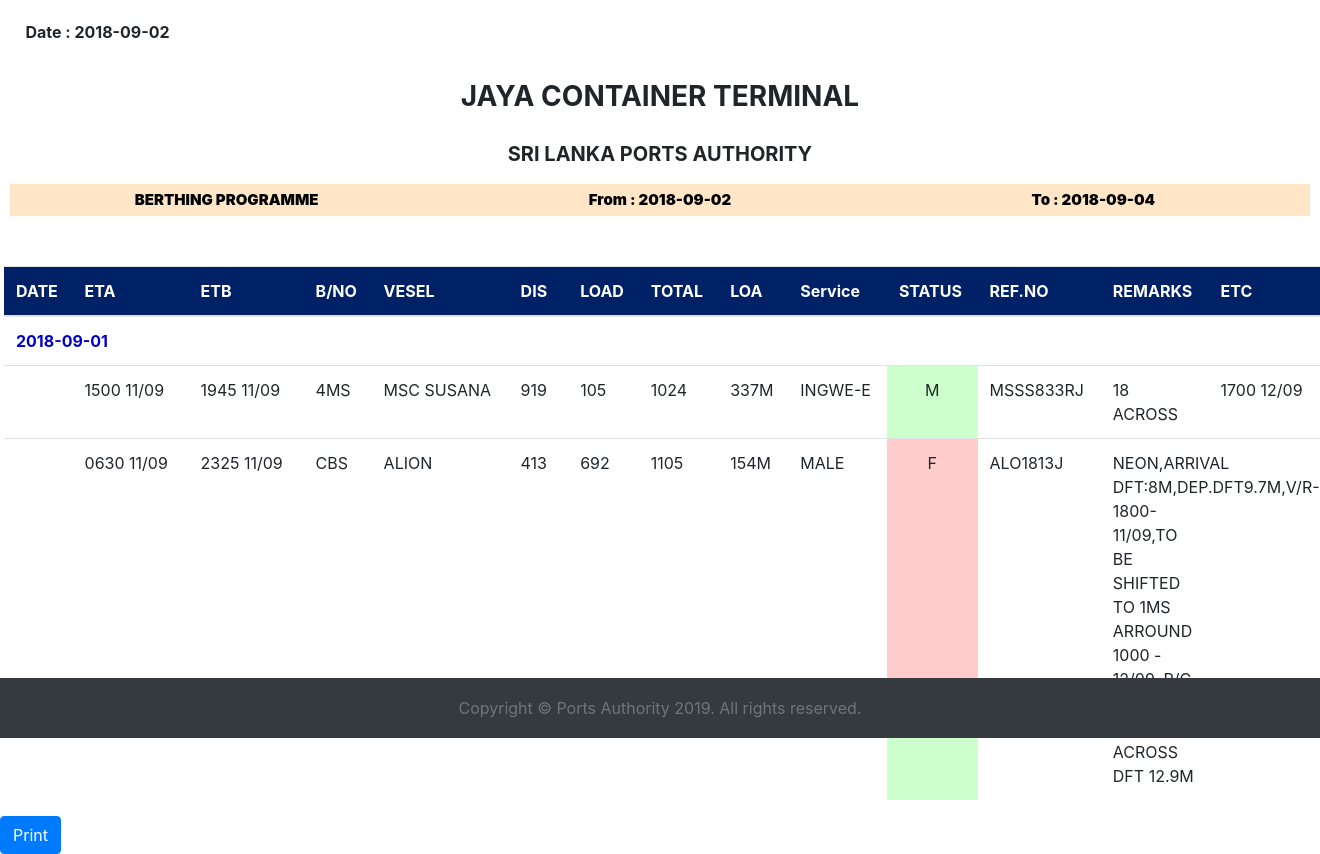
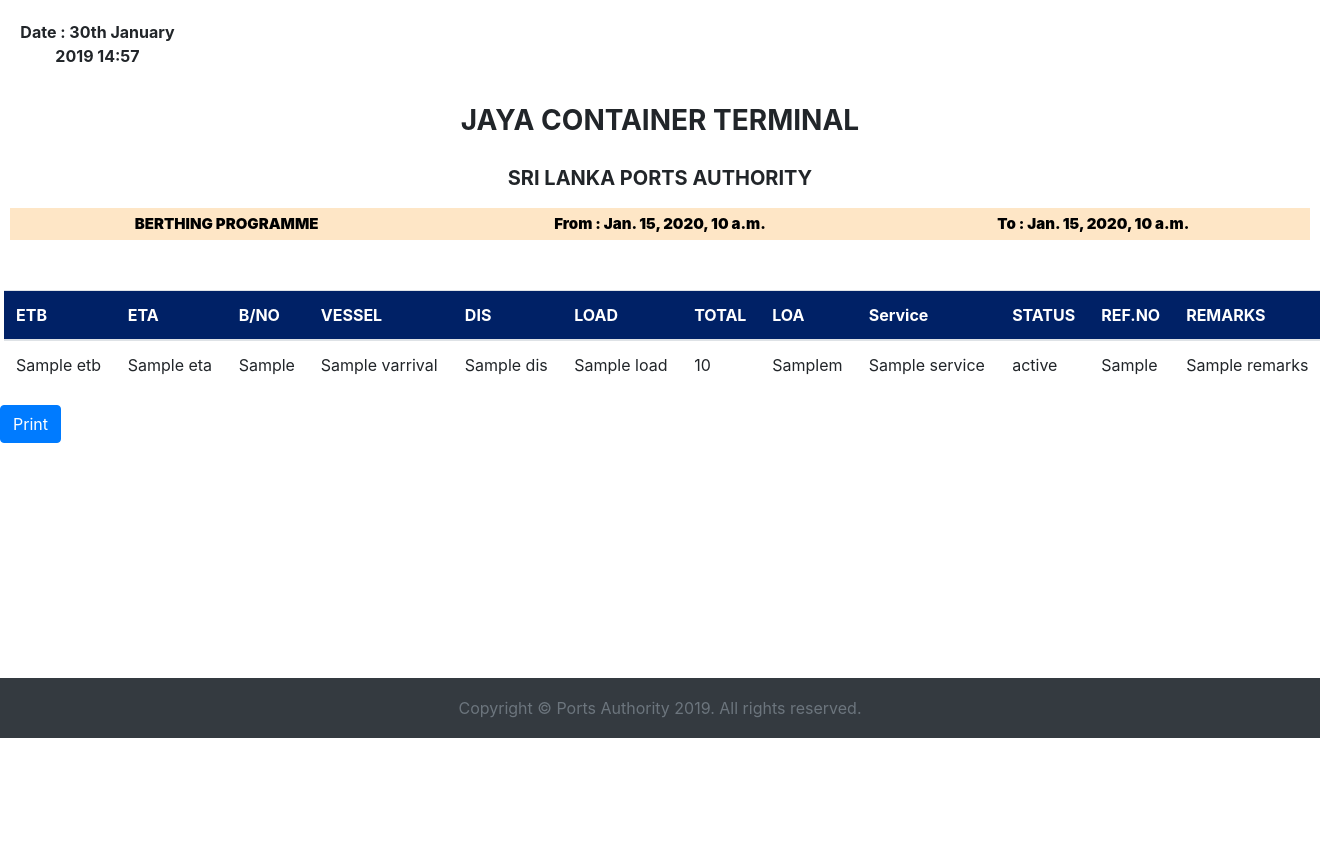
Before and after one commit to csranasinghe/kolomthota_server, a Django app: template berth_planner/templates/berth_planner/schedule_published.html in a window 1320 px wide. Shown: the part 62-916 px from the top of the page. After the commit the page ends 800 px from the top, so only its background shows below. Run offline with Django 3.2, Linux system fonts and the light colour scheme; the template is opened without the code that fills it: most values are stand-ins (such as "Sample title", 1, 10 or a date in 2020); some libraries are stand-ins or nearby versions.

Commit message:
berth planner changes

```diff
--- a/berth_planner/models.py
+++ b/berth_planner/models.py
@@ -1,5 +1,5 @@
 from django.db import models
-
+from django.contrib.postgres.fields import JSONField
 
 class Berth(models.Model):
     name = models.CharField(max_length=10)
@@ -17,4 +17,6 @@ class Berth(models.Model):
 
 
 class BerthAllocation(models.Model):
-    berth = models.ForeignKey('berth_planner.Berth', )
+    start_date = models.CharField(max_length=200, null=True, blank=True)
+    end_date = models.CharField(max_length=200, null=True, blank=True)
+    schedule_details = JSONField(null=True, blank=True)
--- a/berth_planner/templates/berth_planner/schedule_published.html
+++ b/berth_planner/templates/berth_planner/schedule_published.html
@@ -1,5 +1,6 @@
 {% extends 'base_navbar.html' %}
 {% load static %}
+{% load schedule_extra_tags %}
 {% block extra_head %}
     {{ block.super }}
     <link rel="stylesheet" href="{% static "berth_planner/css/schedule_published.css" %}">
@@ -9,7 +10,7 @@
         <div class="print">
             <div class="row">
                 <div class="col-md-offset-10 col-md-2">
-                    <p>Date : 2018-09-02</p>
+                    <p>Date : {% now "jS F Y H:i" %}</p>
                 </div>
             </div>
             <div class="row">
@@ -28,12 +29,12 @@
                 </div>
                 <div class="col-md-4 row3">
                     <div class="col-md-12">
-                        <strong>From : 2018-09-02</strong>
+                        <strong>From : {{ berth_allocation.start_date }}</strong>
                     </div>
                 </div>
                 <div class="col-md-4 row3">
                     <div class="col-md-12">
-                        <strong>To : 2018-09-04</strong>
+                        <strong>To : {{ berth_allocation.end_date }}</strong>
                     </div>
                 </div>
             </div>
@@ -49,11 +50,11 @@
             <table class="table table-hover ml-1 print">
                 <thead>
                 <tr>
-                    <th scope="col">DATE</th>
+                 <th scope="col">ETB</th>
                     <th scope="col">ETA</th>
-                    <th scope="col">ETB</th>
+
                     <th scope="col">B/NO</th>
-                    <th scope="col">VESEL</th>
+                    <th scope="col">VESSEL</th>
                     <th scope="col">DIS</th>
                     <th scope="col">LOAD</th>
                     <th scope="col">TOTAL</th>
@@ -62,76 +63,33 @@
                     <th scope="col">STATUS</th>
                     <th scope="col">REF.NO</th>
                     <th scope="col">REMARKS</th>
-                    <th scope="col">ETC</th>
                 </tr>
                 </thead>
                 <tbody>
-                <tr>
-                    <td class="datetab" colspan="14">2018-09-01</td>
-                </tr>
-                <tr>
-                                        <td></td>
-                                                                                    <td>
-                                                                                        1500 11/09</td>
-                                                                                    <td>
-                                                                                        1945 11/09</td>
-                                        <td>4MS</td>
-                                        <td>MSC SUSANA</td>
-                                        <td>919</td>
-                                        <td>105 </td>
-                                        <td>1024</td>
-                                        <td>337M</td>
-                                        <td>INGWE-E</td>
-                                                                                    <td style="background-color: #ccffcc;"><center>M</center></td>
+                {% for varrival in schedule_list %}
+                    <tr>
 
-                                <td>MSSS833RJ</td>
-                                <td style="max-width:30px;">18 ACROSS</td>
-                                <td>1700 12/09</td>
+<td>
+                            {{varrival|get_item:'etb'}}
 
+                        </td>
+                        <td>
+                            {{varrival|get_item:'eta'}}
+                        </td>
+                        <td>{{varrival|get_item:'berth_no'}}</td>
+                        <td>{{varrival|get_item:'vessel_name'}}</td>
+                        <td>{{varrival|get_item:'dis'}}</td>
+                        <td>{{varrival|get_item:'load'}}</td>
+                        <td>{{varrival|get_item:'total'}}</td>
+                        <td>{{varrival|get_item:'vessel_loa'}}m</td>
+                        <td>{{varrival|get_item:'service'}}</td>
+                        <td>{{varrival|get_item:'vessel_status'}}</td>
+                        <td>{{varrival|get_item:'ref_no'}}</td>
+                        <td>{{varrival|get_item:'remarks'}}</td>
 
-                                </tr>
-                <tr>
-                                        <td></td>
-                                                                                    <td>
-                                                                                        0630 11/09</td>
-                                                                                    <td>
-                                                                                        2325 11/09</td>
-                                        <td>CBS</td>
-                                        <td>ALION</td>
-                                        <td>413</td>
-                                        <td>692 </td>
-                                        <td>1105</td>
-                                        <td>154M</td>
-                                        <td>MALE</td>
-                                                                            <td style="background-color: #ffcccc;"><center>F</center></td>
+                    </tr>
+                {% endfor %}
 
-                                <td>ALO1813J</td>
-                                <td style="max-width:30px;">NEON,ARRIVAL DFT:8M,DEP.DFT9.7M,V/R-1800-11/09,TO BE SHIFTED TO 1MS ARROUND 1000 - 12/09, P/C</td>
-                                <td></td>
-
-
-                                </tr>
-              <tr>
-                                        <td></td>
-                                                                                    <td>
-                                                                                        0400 13/09</td>
-                                                                                    <td>
-                                                                                        0500 13/09</td>
-                                        <td>4MS</td>
-                                        <td>MSC SINDY</td>
-                                        <td>1100</td>
-                                        <td>250 </td>
-                                        <td>1350</td>
-                                        <td>337M</td>
-                                        <td>AFR EXP</td>
-                                                                                    <td style="background-color: #ccffcc;"><center>M</center></td>
-
-                                <td>SIDY832RJ</td>
-                                <td style="max-width:30px;">18-ACROSS DFT 12.9M</td>
-                                <td>2000 13/09</td>
-
-
-                                </tr>
                 </tbody>
             </table>
         </div>
--- a/berth_planner/templates/berth_planner/vessel_arrivals.html
+++ b/berth_planner/templates/berth_planner/vessel_arrivals.html
@@ -10,7 +10,7 @@
 {% endblock extra_js %}
 {% block content_main %}
 
-<h1 style=" text-align: center" class="py-5">Submitted vessel arrivals </h1>
+<h1 style=" text-align: center" class="py-5">Not scheduled vessel arrivals </h1>
 <table class="table table-hover sub-ves-tbl">
     <thead>
       <tr>
--- /dev/null
+++ b/berth_planner/templatetags/schedule_extra_tags.py
@@ -0,0 +1,7 @@
+from django import template
+
+register = template.Library()
+
+@register.filter
+def get_item(dictionary, key):
+    return dictionary.get(key)
--- a/mobile_api/urls.py
+++ b/mobile_api/urls.py
@@ -25,6 +25,7 @@ urlpatterns = [
     url(r'^berths$', BerthsList.as_view()),
     url(r'^berth-schedule$', BerthScheduleAPIView.as_view()),
     url(r'^berth-schedule/(?P<va_id>\d+)$', BerthScheduleDeleteEditAPIView.as_view()),
+    url(r'^berth-schedule/update$',  BerthScheduleUpdate.as_view())
 
 
 ]
--- a/templates/base_navbar.html
+++ b/templates/base_navbar.html
@@ -26,6 +26,11 @@
                Vessel Arrivals
                       </a>
                  </li>
+                     <li class="nav-item">
+                     <a class="nav-link" href="{% url "berth_planner:schedule_published" %}" >
+               Berth Programme
+                      </a>
+                    </li>
                      {% else %}
                      <li class="nav-item">
                      <a class="nav-link" href="{% url "berth_planner:schedule_published" %}" >
```
Also changed, not shown: berth_planner/templates/berth_planner/dashboard.html (+61 -20 lines), berth_planner/views.py (+19 -13 lines), mobile_api/views.py (+60 -11 lines), berth_planner/migrations/0004_auto_20190130_2313.py (added), berth_planner/migrations/0005_auto_20190130_2329.py (added), berth_planner/templatetags/__init__.py (added).
